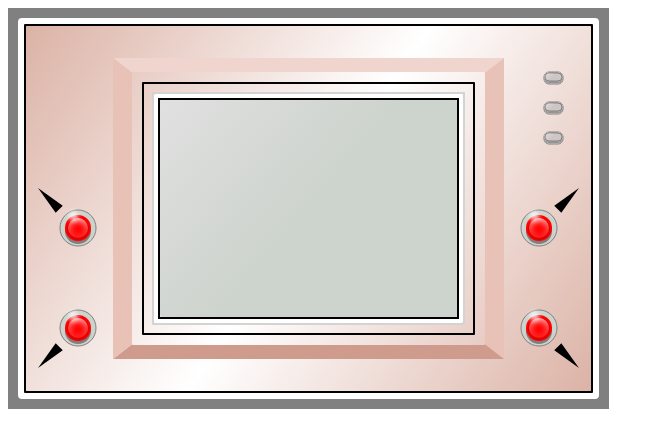
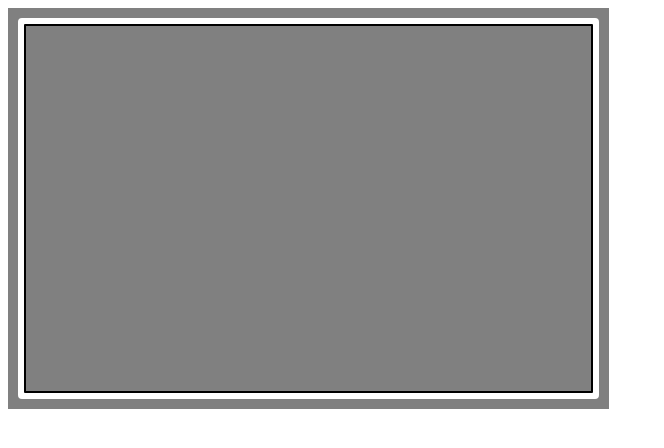
Before and after one commit to ZhNath/MyGame, a plain HTML site: page index.html in a window 1280 px wide. Shown: the whole page, without its empty margins (0-664 px from the left). Drawn offline with Linux system fonts and the light colour scheme.

Commit message:
Beginung OOP.

```diff
--- a/js/classes/Game.js
+++ b/js/classes/Game.js
@@ -1,306 +1,344 @@
 import Color from "./Color.js";
+import Board from "./Settings.js";
 
 export default class Game {
   canvas;
-  context;
+  ctx;
 
   start() {
     this.canvas = document.getElementById("2d-canvas");
+    this.canvas.width = Board.canvas.width;
+    this.canvas.height = Board.canvas.height;
+    this.ctx = this.canvas.getContext("2d");
+
+    this.ctx.fillStyle = Color.background;
+    this.ctx.fillRect(0, 0, Board.canvas.width, Board.canvas.height);
+
+    this.board = new Board();
+    this.board.roundRect(
+      this.ctx,
+      14,
+      14,
+      this.canvas.width - 28,
+      this.canvas.height - 28,
+      "white",
+      false,
+      8
+    );
+
+    this.board.roundRect(
+      this.ctx,
+      17,
+      17,
+      this.canvas.width - 34,
+      this.canvas.height - 34,
+      "black",
+      false,
+      2
+    );
   }
 }
 
-const canvas = document.getElementById("2d-canvas");
+// let gradient = ctx.createLinearGradient(0, 0, canvas.width, canvas.height);
 
-canvas.width = 601;
-canvas.height = 401;
+// gradient.addColorStop(0, Color.box.basic);
+// gradient.addColorStop(0.5, "white");
+// gradient.addColorStop(1, Color.box.basic);
 
-const ctx = canvas.getContext("2d");
+// Settings.roundRect(
+//   19,
+//   19,
+//   canvas.width - 38,
+//   canvas.height - 38,
+//   gradient,
+//   true
+// );
 
-ctx.fillStyle = Color.background;
-ctx.fillRect(0, 0, canvas.width, canvas.height);
+// ctx.fillStyle = Color.box.light1;
+// ctx.beginPath();
+// ctx.moveTo(105, 50);
+// ctx.lineTo(canvas.width - 105, 50);
+// ctx.lineTo(300, 200);
+// ctx.closePath();
+// ctx.fill();
 
-function roundRect(startX, startY, width, height, color, fill, lineWidth) {
-  ctx.strokeStyle = color;
-  if (fill) ctx.fillStyle = color;
-  ctx.lineWidth = lineWidth;
-  ctx.lineJoin = "round";
-  ctx.beginPath();
-  ctx.moveTo(startX, startY);
-  ctx.lineTo(startX + width, startY);
-  ctx.lineTo(startX + width, startY + height);
-  ctx.lineTo(startX, startY + height);
-  ctx.closePath();
+// ctx.fillStyle = Color.box.light2;
+// ctx.beginPath();
+// ctx.moveTo(canvas.width - 105, 50);
+// ctx.lineTo(canvas.width - 105, canvas.height - 50);
+// ctx.lineTo(300, 200);
+// ctx.closePath();
+// ctx.fill();
 
-  ctx.stroke();
-  if (fill) ctx.fill();
-}
+// ctx.fillStyle = Color.box.dark;
+// ctx.beginPath();
+// ctx.moveTo(canvas.width - 105, canvas.height - 50);
+// ctx.lineTo(105, canvas.height - 50);
+// ctx.lineTo(300, 200);
+// ctx.closePath();
+// ctx.fill();
 
-roundRect(14, 14, canvas.width - 28, canvas.height - 28, "white", false, 8);
+// ctx.fillStyle = Color.box.light2;
+// ctx.beginPath();
+// ctx.moveTo(105, canvas.height - 50);
+// ctx.lineTo(105, 50);
+// ctx.lineTo(300, 200);
+// ctx.closePath();
+// ctx.fill();
 
-roundRect(17, 17, canvas.width - 34, canvas.height - 34, "black", false, 2);
+// Settings.roundRect(
+//   125,
+//   65,
+//   canvas.width - 250,
+//   canvas.height - 130,
+//   gradient,
+//   true
+// );
 
-let gradient = ctx.createLinearGradient(0, 0, canvas.width, canvas.height);
+// Settings.roundRect(
+//   135,
+//   75,
+//   canvas.width - 270,
+//   canvas.height - 150,
+//   "black",
+//   false,
+//   2
+// );
 
-gradient.addColorStop(0, Color.box.basic);
-gradient.addColorStop(0.5, "white");
-gradient.addColorStop(1, Color.box.basic);
+// Settings.roundRect(
+//   145,
+//   85,
+//   canvas.width - 290,
+//   canvas.height - 170,
+//   "lightgray",
+//   false,
+//   2
+// );
 
-roundRect(19, 19, canvas.width - 38, canvas.height - 38, gradient, true);
+// Settings.roundRect(
+//   150,
+//   90,
+//   canvas.width - 300,
+//   canvas.height - 180,
+//   "black",
+//   false,
+//   4
+// );
 
-ctx.fillStyle = Color.box.light1;
-ctx.beginPath();
-ctx.moveTo(105, 50);
-ctx.lineTo(canvas.width - 105, 50);
-ctx.lineTo(300, 200);
-ctx.closePath();
-ctx.fill();
+// settings.roundRect(
+//   148,
+//   88,
+//   canvas.width - 296,
+//   canvas.height - 176,
+//   "white",
+//   false,
+//   4
+// );
 
-ctx.fillStyle = Color.box.light2;
-ctx.beginPath();
-ctx.moveTo(canvas.width - 105, 50);
-ctx.lineTo(canvas.width - 105, canvas.height - 50);
-ctx.lineTo(300, 200);
-ctx.closePath();
-ctx.fill();
+// let screenGradient = ctx.createLinearGradient(
+//   154,
+//   94,
+//   canvas.width - 308,
+//   canvas.height - 188
+// );
 
-ctx.fillStyle = Color.box.dark;
-ctx.beginPath();
-ctx.moveTo(canvas.width - 105, canvas.height - 50);
-ctx.lineTo(105, canvas.height - 50);
-ctx.lineTo(300, 200);
-ctx.closePath();
-ctx.fill();
+// screenGradient.addColorStop(0, "#e0e0e0");
+// screenGradient.addColorStop(1, "#cdd3cd");
 
-ctx.fillStyle = Color.box.light2;
-ctx.beginPath();
-ctx.moveTo(105, canvas.height - 50);
-ctx.lineTo(105, 50);
-ctx.lineTo(300, 200);
-ctx.closePath();
-ctx.fill();
+// Settings.roundRect(
+//   154,
+//   94,
+//   canvas.width - 308,
+//   canvas.height - 188,
+//   screenGradient,
+//   true
+// );
 
-roundRect(125, 65, canvas.width - 250, canvas.height - 130, gradient, true);
+// class Button {
+//   constructor(x, y, radius) {
+//     this.x = x;
+//     this.y = y;
+//     this.radius = radius;
+//     this.btngradient = ctx.createRadialGradient(
+//       this.x,
+//       this.y - 15,
+//       5,
+//       this.x,
+//       this.y - 5,
+//       20
+//     );
+//     this.btngradient.addColorStop(0, "rgba(255, 255, 255, 0.8)");
+//     this.btngradient.addColorStop(1, "rgba(255, 255, 255, 0)");
+//   }
+//   draw() {
+//     ctx.fillStyle = "#cdd3cd";
+//     ctx.strokeStyle = "gray";
+//     ctx.lineWidth = 1;
+//     ctx.beginPath();
+//     ctx.arc(this.x, this.y, this.radius + 8, 0, Math.PI * 2);
+//     ctx.fill();
+//     ctx.stroke();
 
-roundRect(135, 75, canvas.width - 270, canvas.height - 150, "black", false, 2);
+//     ctx.fillStyle = "gray";
+//     ctx.beginPath();
+//     ctx.arc(this.x, this.y + 3, this.radius + 3, 0, Math.PI * 2);
+//     ctx.fill();
 
-roundRect(
-  145,
-  85,
-  canvas.width - 290,
-  canvas.height - 170,
-  "lightgray",
-  false,
-  2
-);
+//     ctx.fillStyle = "red";
+//     ctx.beginPath();
+//     ctx.arc(this.x, this.y, this.radius + 3, 0, Math.PI * 2);
+//     ctx.fill();
 
-roundRect(150, 90, canvas.width - 300, canvas.height - 180, "black", false, 4);
+//     ctx.fillStyle = "#ce0606";
+//     ctx.beginPath();
+//     ctx.arc(this.x, this.y + 1, this.radius + 1, 0, Math.PI * 2);
+//     ctx.fill();
 
-roundRect(148, 88, canvas.width - 296, canvas.height - 176, "white", false, 4);
+//     ctx.fillStyle = "red";
+//     ctx.beginPath();
+//     ctx.arc(this.x, this.y, this.radius, 0, Math.PI * 2);
+//     ctx.fill();
 
-let screenGradient = ctx.createLinearGradient(
-  154,
-  94,
-  canvas.width - 308,
-  canvas.height - 188
-);
+//     ctx.fillStyle = this.btngradient;
+//     ctx.beginPath();
+//     ctx.arc(this.x, this.y, this.radius, 0, Math.PI * 2);
+//     ctx.fill();
 
-screenGradient.addColorStop(0, "#e0e0e0");
-screenGradient.addColorStop(1, "#cdd3cd");
+//     ctx.fillStyle = "red";
+//     ctx.beginPath();
+//     ctx.filter = "blur(3px)";
+//     ctx.arc(this.x, this.y + 1, this.radius - 2, 0, Math.PI * 2);
+//     ctx.fill();
+//     ctx.filter = "none";
 
-roundRect(
-  154,
-  94,
-  canvas.width - 308,
-  canvas.height - 188,
-  screenGradient,
-  true
-);
+//     ctx.fillStyle = this.btngradient;
+//     ctx.beginPath();
+//     ctx.filter = "blur(2px)";
+//     ctx.arc(this.x - 5, this.y - 12, 5, 0, Math.PI * 2);
+//     ctx.fill();
+//     ctx.filter = "none";
+//   }
+// }
 
-class Button {
-  constructor(x, y, radius) {
-    this.x = x;
-    this.y = y;
-    this.radius = radius;
-    this.btngradient = ctx.createRadialGradient(
-      this.x,
-      this.y - 15,
-      5,
-      this.x,
-      this.y - 5,
-      20
-    );
-    this.btngradient.addColorStop(0, "rgba(255, 255, 255, 0.8)");
-    this.btngradient.addColorStop(1, "rgba(255, 255, 255, 0)");
-  }
-  draw() {
-    ctx.fillStyle = "#cdd3cd";
-    ctx.strokeStyle = "gray";
-    ctx.lineWidth = 1;
-    ctx.beginPath();
-    ctx.arc(this.x, this.y, this.radius + 8, 0, Math.PI * 2);
-    ctx.fill();
-    ctx.stroke();
+// let buttonUL = new Button(70, 320, 10);
+// let buttonLL = new Button(70, 220, 10);
+// let buttonUR = new Button(canvas.width - 70, 320, 10);
+// let buttonLR = new Button(canvas.width - 70, 220, 10);
 
-    ctx.fillStyle = "gray";
-    ctx.beginPath();
-    ctx.arc(this.x, this.y + 3, this.radius + 3, 0, Math.PI * 2);
-    ctx.fill();
+// buttonUL.draw();
+// buttonLL.draw();
+// buttonUR.draw();
+// buttonLR.draw();
 
-    ctx.fillStyle = "red";
-    ctx.beginPath();
-    ctx.arc(this.x, this.y, this.radius + 3, 0, Math.PI * 2);
-    ctx.fill();
+// class Triangle {
+//   constructor(x, y) {
+//     this.x = x;
+//     this.y = y;
+//   }
+//   draw() {
+//     ctx.fillStyle = "black";
+//     ctx.beginPath();
+//     ctx.moveTo(this.x, this.y);
+//     ctx.lineTo(this.x + 10, this.y);
+//     ctx.lineTo(this.x + 5, this.y - 30);
+//     ctx.closePath();
+//     ctx.fill();
+//   }
 
-    ctx.fillStyle = "#ce0606";
-    ctx.beginPath();
-    ctx.arc(this.x, this.y + 1, this.radius + 1, 0, Math.PI * 2);
-    ctx.fill();
+//   rotation(alfa) {
+//     ctx.restore();
+//     ctx.save();
+//     ctx.translate(this.x + 5, this.y - 30);
+//     ctx.rotate(alfa);
+//     ctx.translate(-(this.x + 5), -(this.y - 30));
+//   }
+// }
 
-    ctx.fillStyle = "red";
-    ctx.beginPath();
-    ctx.arc(this.x, this.y, this.radius, 0, Math.PI * 2);
-    ctx.fill();
+// let triangleUL = new Triangle(25, 210);
+// triangleUL.rotation(-Math.PI / 4);
+// triangleUL.draw();
 
-    ctx.fillStyle = this.btngradient;
-    ctx.beginPath();
-    ctx.arc(this.x, this.y, this.radius, 0, Math.PI * 2);
-    ctx.fill();
+// let triangleLL = new Triangle(25, 390);
+// triangleLL.rotation((Math.PI * 5) / 4);
+// triangleLL.draw();
 
-    ctx.fillStyle = "red";
-    ctx.beginPath();
-    ctx.filter = "blur(3px)";
-    ctx.arc(this.x, this.y + 1, this.radius - 2, 0, Math.PI * 2);
-    ctx.fill();
-    ctx.filter = "none";
+// let triangleUR = new Triangle(canvas.width - 35, 210);
+// triangleUR.rotation(Math.PI / 4);
+// triangleUR.draw();
 
-    ctx.fillStyle = this.btngradient;
-    ctx.beginPath();
-    ctx.filter = "blur(2px)";
-    ctx.arc(this.x - 5, this.y - 12, 5, 0, Math.PI * 2);
-    ctx.fill();
-    ctx.filter = "none";
-  }
-}
+// let triangleLR = new Triangle(canvas.width - 35, 390);
+// triangleLR.rotation((-Math.PI * 5) / 4);
+// triangleLR.draw();
+// ctx.restore();
 
-let buttonUL = new Button(70, 320, 10);
-let buttonLL = new Button(70, 220, 10);
-let buttonUR = new Button(canvas.width - 70, 320, 10);
-let buttonLR = new Button(canvas.width - 70, 220, 10);
+// class greyButton {
+//   constructor(x, y) {
+//     this.x = x;
+//     this.y = y;
+//     this.btngradient = ctx.createRadialGradient(
+//       this.x,
+//       this.y - 15,
+//       5,
+//       this.x,
+//       this.y - 5,
+//       20
+//     );
+//     this.btngradient.addColorStop(0, "rgba(255, 255, 255, 1)");
+//     this.btngradient.addColorStop(1, "rgba(255, 255, 255, 0)");
+//   }
 
-buttonUL.draw();
-buttonLL.draw();
-buttonUR.draw();
-buttonLR.draw();
+//   drawButton(x, y, width, height, radius) {
+//     ctx.beginPath();
+//     ctx.moveTo(x + radius, y);
+//     ctx.arcTo(x + width, y, x + width, y + height, radius);
+//     ctx.arcTo(x + width, y + height, x, y + height, radius);
+//     ctx.arcTo(x, y + height, x, y, radius);
+//     ctx.arcTo(x, y, x + width, y, radius);
+//     ctx.closePath();
+//     ctx.stroke();
+//   }
 
-class Triangle {
-  constructor(x, y) {
-    this.x = x;
-    this.y = y;
-  }
-  draw() {
-    ctx.fillStyle = "black";
-    ctx.beginPath();
-    ctx.moveTo(this.x, this.y);
-    ctx.lineTo(this.x + 10, this.y);
-    ctx.lineTo(this.x + 5, this.y - 30);
-    ctx.closePath();
-    ctx.fill();
-  }
+//   draw() {
+//     ctx.fillStyle = "darkgray";
+//     ctx.beginPath();
+//     this.drawButton(this.x + 5, this.y + 6, 19, 10, 5);
+//     ctx.fill();
 
-  rotation(alfa) {
-    ctx.restore();
-    ctx.save();
-    ctx.translate(this.x + 5, this.y - 30);
-    ctx.rotate(alfa);
-    ctx.translate(-(this.x + 5), -(this.y - 30));
-  }
-}
+//     ctx.fillStyle = "#cec6c4";
+//     ctx.beginPath();
+//     this.drawButton(this.x + 5, this.y + 4, 19, 10, 5);
+//     ctx.fill();
 
-let triangleUL = new Triangle(25, 210);
-triangleUL.rotation(-Math.PI / 4);
-triangleUL.draw();
+//     ctx.fillStyle = "#cec6c4";
+//     ctx.beginPath();
+//     this.drawButton(this.x + 6, this.y + 5, 17, 8, 4);
+//     ctx.fill();
 
-let triangleLL = new Triangle(25, 390);
-triangleLL.rotation((Math.PI * 5) / 4);
-triangleLL.draw();
+//     ctx.fillStyle = this.btngradient;
+//     ctx.beginPath();
+//     this.drawButton(this.x + 6, this.y + 5, 17, 8, 4);
+//     ctx.fill();
 
-let triangleUR = new Triangle(canvas.width - 35, 210);
-triangleUR.rotation(Math.PI / 4);
-triangleUR.draw();
+//     //     ctx.fillStyle = "red";
+//     //     ctx.beginPath();
+//     //     ctx.filter = "blur(3px)";
+//     //     ctx.arc(this.x, this.y + 1, this.radius - 2, 0, Math.PI * 2);
+//     //     ctx.fill();
+//     //     ctx.filter = "none";
 
-let triangleLR = new Triangle(canvas.width - 35, 390);
-triangleLR.rotation((-Math.PI * 5) / 4);
-triangleLR.draw();
-ctx.restore();
+//     //     ctx.fillStyle = this.btngradient;
+//     //     ctx.beginPath();
+//     //     ctx.filter = "blur(2px)";
+//     //     ctx.arc(this.x - 5, this.y - 12, 5, 0, Math.PI * 2);
+//     //     ctx.fill();
+//     //     ctx.filter = "none";
+//   }
+// }
 
-class greyButton {
-  constructor(x, y) {
-    this.x = x;
-    this.y = y;
-    this.btngradient = ctx.createRadialGradient(
-      this.x,
-      this.y - 15,
-      5,
-      this.x,
-      this.y - 5,
-      20
-    );
-    this.btngradient.addColorStop(0, "rgba(255, 255, 255, 1)");
-    this.btngradient.addColorStop(1, "rgba(255, 255, 255, 0)");
-  }
+// let buttonGray1 = new greyButton(canvas.width - 70, 60);
+// let buttonGray2 = new greyButton(canvas.width - 70, 90);
+// let buttonGray3 = new greyButton(canvas.width - 70, 120);
 
-  drawButton(x, y, width, height, radius) {
-    ctx.beginPath();
-    ctx.moveTo(x + radius, y);
-    ctx.arcTo(x + width, y, x + width, y + height, radius);
-    ctx.arcTo(x + width, y + height, x, y + height, radius);
-    ctx.arcTo(x, y + height, x, y, radius);
-    ctx.arcTo(x, y, x + width, y, radius);
-    ctx.closePath();
-    ctx.stroke();
-  }
-
-  draw() {
-    ctx.fillStyle = "darkgray";
-    ctx.beginPath();
-    this.drawButton(this.x + 5, this.y + 6, 19, 10, 5);
-    ctx.fill();
-
-    ctx.fillStyle = "#cec6c4";
-    ctx.beginPath();
-    this.drawButton(this.x + 5, this.y + 4, 19, 10, 5);
-    ctx.fill();
-
-    ctx.fillStyle = "#cec6c4";
-    ctx.beginPath();
-    this.drawButton(this.x + 6, this.y + 5, 17, 8, 4);
-    ctx.fill();
-
-    ctx.fillStyle = this.btngradient;
-    ctx.beginPath();
-    this.drawButton(this.x + 6, this.y + 5, 17, 8, 4);
-    ctx.fill();
-
-    //     ctx.fillStyle = "red";
-    //     ctx.beginPath();
-    //     ctx.filter = "blur(3px)";
-    //     ctx.arc(this.x, this.y + 1, this.radius - 2, 0, Math.PI * 2);
-    //     ctx.fill();
-    //     ctx.filter = "none";
-
-    //     ctx.fillStyle = this.btngradient;
-    //     ctx.beginPath();
-    //     ctx.filter = "blur(2px)";
-    //     ctx.arc(this.x - 5, this.y - 12, 5, 0, Math.PI * 2);
-    //     ctx.fill();
-    //     ctx.filter = "none";
-  }
-}
-
-let buttonGray1 = new greyButton(canvas.width - 70, 60);
-let buttonGray2 = new greyButton(canvas.width - 70, 90);
-let buttonGray3 = new greyButton(canvas.width - 70, 120);
-
-buttonGray1.draw();
-buttonGray2.draw();
-buttonGray3.draw();
+// buttonGray1.draw();
+// buttonGray2.draw();
+// buttonGray3.draw();
--- /dev/null
+++ b/js/classes/Settings.js
@@ -0,0 +1,22 @@
+export default class Board {
+  static canvas = {
+    width: 601,
+    height: 401,
+  };
+
+  roundRect(context, startX, startY, width, height, color, fill, lineWidth) {
+    context.strokeStyle = color;
+    if (fill) context.fillStyle = color;
+    context.lineWidth = lineWidth;
+    context.lineJoin = "round";
+    context.beginPath();
+    context.moveTo(startX, startY);
+    context.lineTo(startX + width, startY);
+    context.lineTo(startX + width, startY + height);
+    context.lineTo(startX, startY + height);
+    context.closePath();
+
+    context.stroke();
+    if (fill) context.fill();
+  }
+}
```
Also changed, not shown: index.html (+1 -1 lines).
